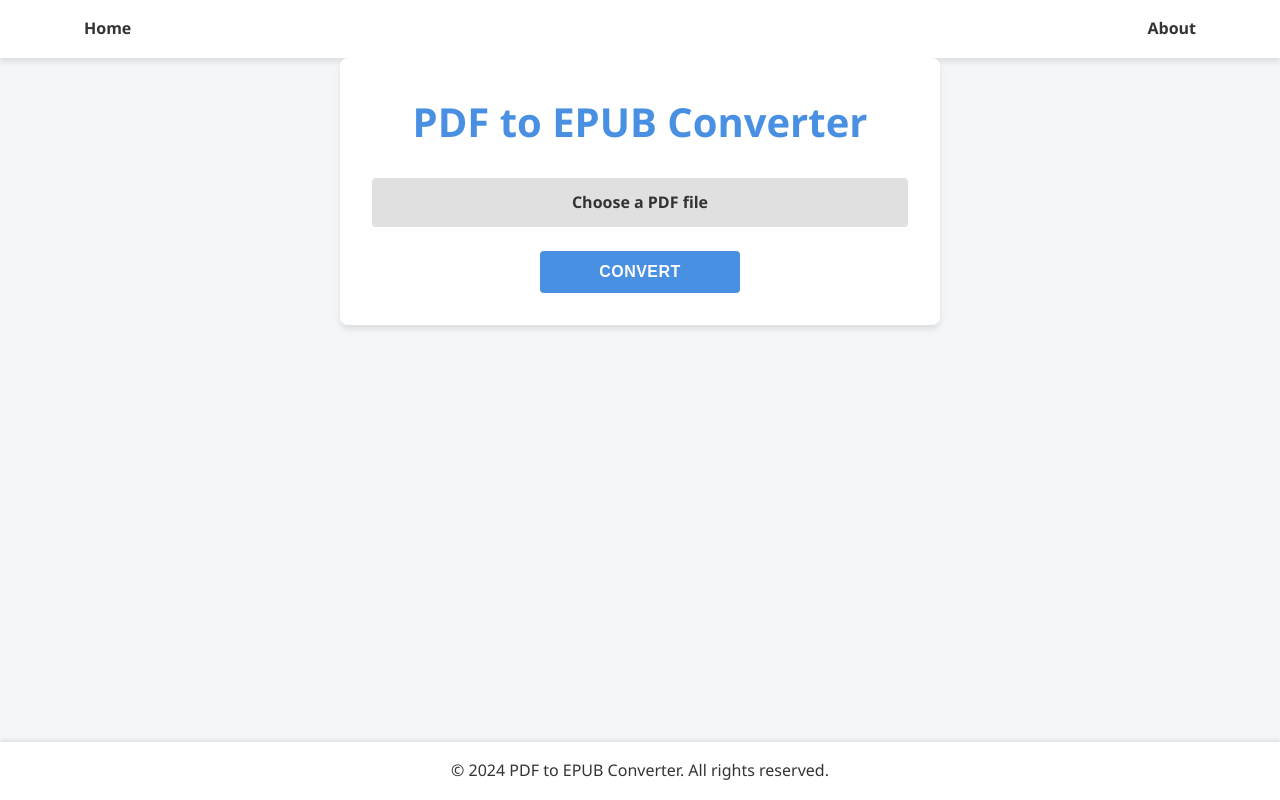
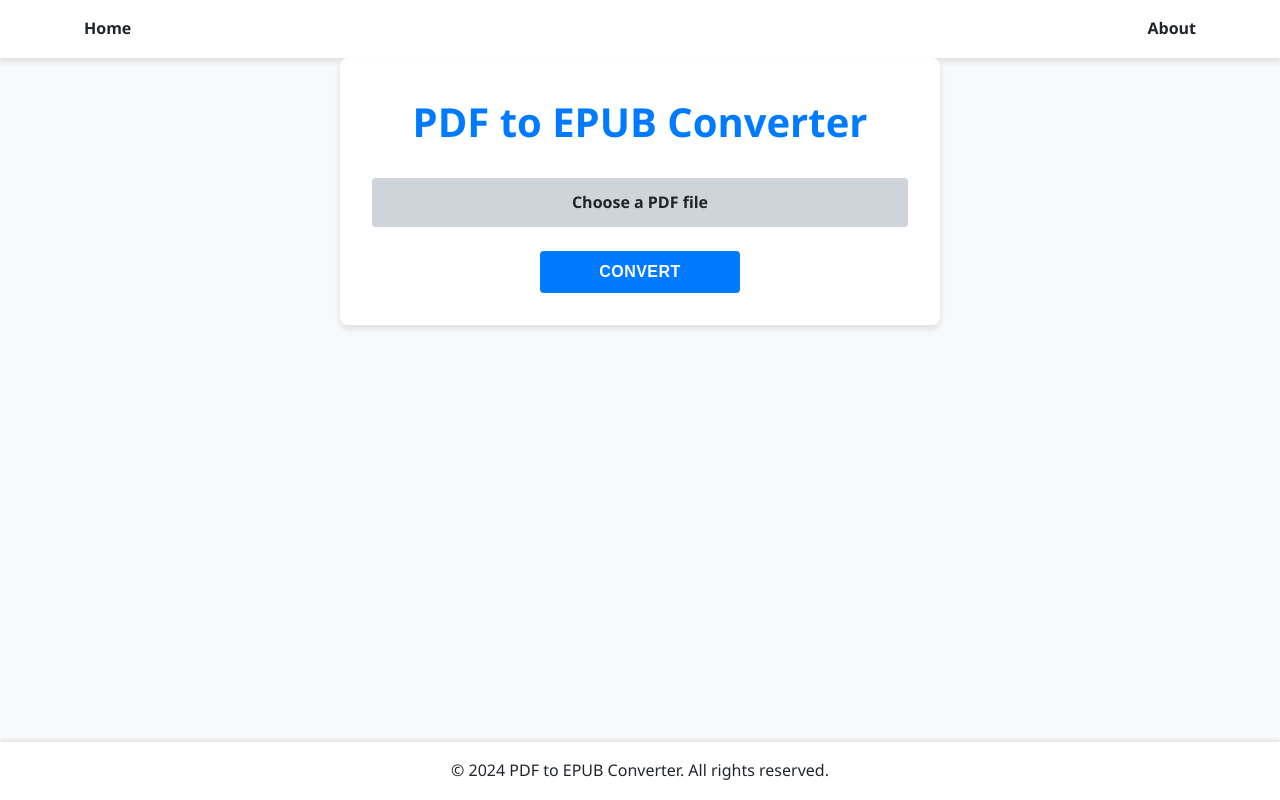
Before and after one commit to AniruddhaAJadhav7/updf, a FastAPI app: page / in a window 1280 px wide. Run offline with FastAPI, Linux system fonts and the light colour scheme.

Commit message:
Update styles.css

```diff
--- a/static/css/styles.css
+++ b/static/css/styles.css
@@ -1,14 +1,15 @@
+
 :root {
-  --primary-color: #4a90e2;
-  --primary-dark: #3a7bc8;
-  --secondary-color: #f5a623;
-  --background-color: #f4f7f9;
-  --text-color: #333333;
-  --error-color: #e74c3c;
-  --success-color: #2ecc71;
+  --primary-color: #007bff;
+  --primary-dark: #0056b3;
+  --secondary-color: #ffc107;
+  --background-color: #f8f9fa;
+  --text-color: #212529;
+  --error-color: #dc3545;
+  --success-color: #28a745;
   --white: #ffffff;
-  --gray-light: #e0e0e0;
-  --gray: #9e9e9e;
+  --gray-light: #ced4da;
+  --gray: #6c757d;
   --shadow: 0 4px 6px rgba(0, 0, 0, 0.1);
   --transition: all 0.3s ease;
 }
@@ -138,6 +139,7 @@ form {
   transition: var(--transition);
   width: 100%;
   max-width: 200px;
+  text-align: center;
 }
 
 .button:hover {
@@ -156,7 +158,7 @@ form {
 }
 
 .download-button:hover {
-  background-color: #27ae60;
+  background-color: #218838;
 }
 
 .back-button {
@@ -165,7 +167,7 @@ form {
 }
 
 .back-button:hover {
-  background-color: #e67e22;
+  background-color: #e0a800;
 }
 
 .hidden {
```
